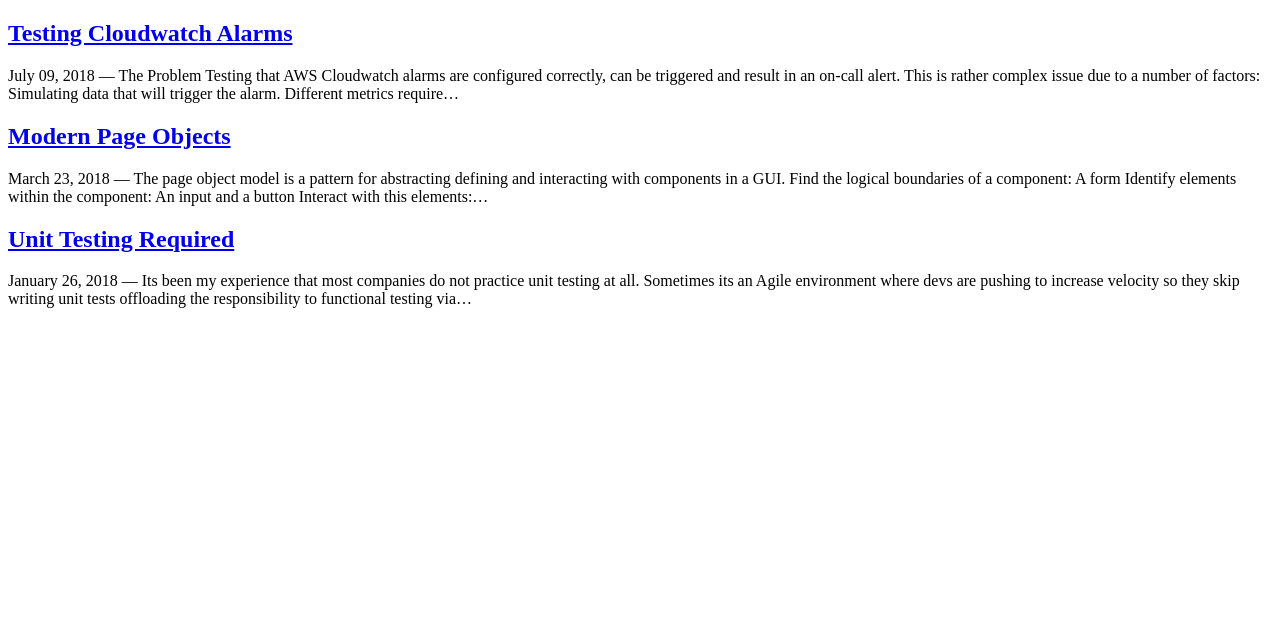
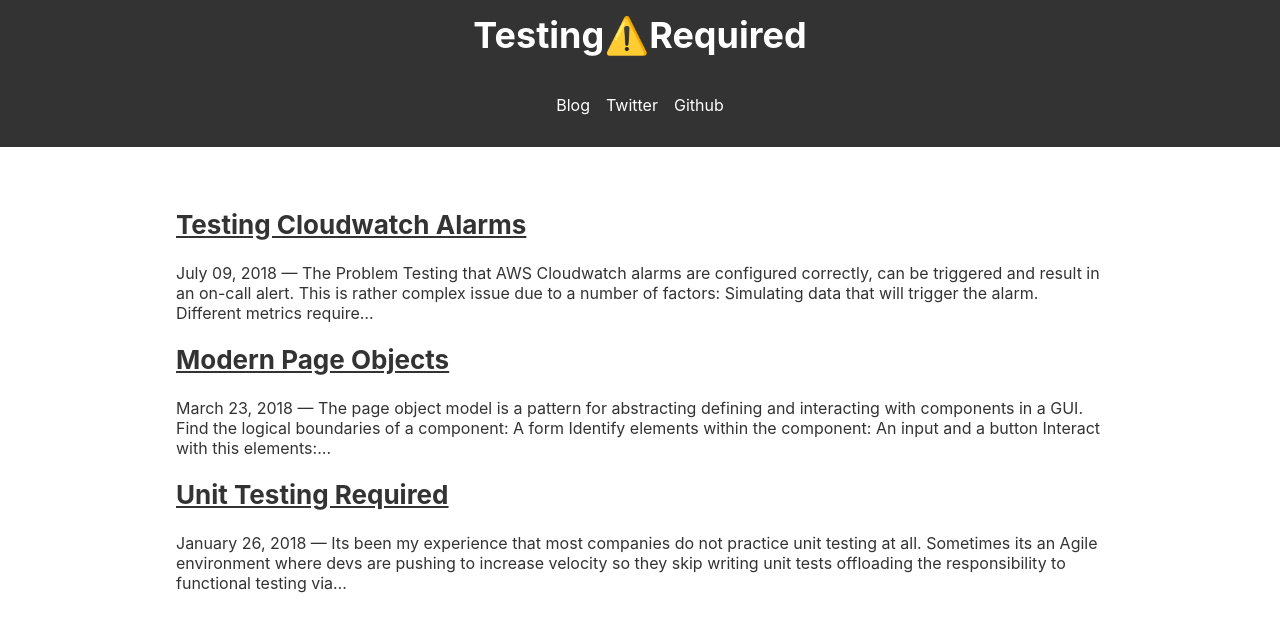
Before and after one commit to testingrequired/testingrequired.com, a Gatsby site: page /blog in a window 1280 px wide. Built offline with nearby package versions, Linux system fonts and the light colour scheme; Gatsby itself is replaced by a stand-in of ours; some packages are replaced by stand-ins of ours.

Commit message:
Upgrade to gatsby v2

```diff
--- a/src/layouts/index.js
+++ b/src/layouts/index.js
@@ -1,7 +1,9 @@
 import React from 'react';
 import PropTypes from 'prop-types';
-import Helmet from 'react-helmet';
+import { Helmet } from 'react-helmet';
 import Link from 'gatsby-link';
+import { StaticQuery, graphql } from 'gatsby';
+import { Location } from '@reach/router';
 
 import Site from '../components/site';
 import Header from '../components/header';
@@ -10,7 +12,20 @@ import Content from '../components/content';
 
 import './base.css';
 
-const Layout = ({ children, data, location }) => (
+export default ({ children }) => (
+  <StaticQuery
+    query={graphql`
+      query SiteTitleQuery {
+        site {
+          siteMetadata {
+            title
+          }
+        }
+      }
+    `}
+    render={data => (
+      <Location>
+        {({ location }) => (
           <Site>
             <Helmet title={data.site.siteMetadata.title} />
 
@@ -26,22 +41,10 @@ const Layout = ({ children, data, location }) => (
               </InlineList>
             </Header>
 
-    {location.pathname === '/' ? null : <Content>{children()}</Content>}
+            {location.pathname === '/' ? null : <Content>{children}</Content>}
           </Site>
+        )}
+      </Location>
+    )}
+  />
 );
-
-Layout.propTypes = {
-  children: PropTypes.func,
-};
-
-export default Layout;
-
-export const query = graphql`
-  query SiteTitleQuery {
-    site {
-      siteMetadata {
-        title
-      }
-    }
-  }
-`;
--- a/src/pages/blog.js
+++ b/src/pages/blog.js
@@ -1,10 +1,11 @@
 import React from 'react';
 import Link from 'gatsby-link';
+import Layout from '../layouts';
 
 export default function Index({ data }) {
   const { edges: posts } = data.allMarkdownRemark;
   return (
-    <div>
+    <Layout>
       {posts
         .filter(post => post.node.frontmatter.title.length > 0)
         .map(({ node: post }) => {
@@ -19,7 +20,7 @@ export default function Index({ data }) {
             </div>
           );
         })}
-    </div>
+    </Layout>
   );
 }
 export const pageQuery = graphql`
--- a/src/templates/post.js
+++ b/src/templates/post.js
@@ -1,8 +1,10 @@
 import React from 'react';
-import Helmet from 'react-helmet';
+import { Helmet } from 'react-helmet';
+import Layout from '../layouts';
 export default function Template({ data }) {
   const post = data.markdownRemark;
   return (
+    <Layout>
       <div className="blog-post-container">
         <Helmet title={`${post.frontmatter.title} - Testing Required`} />
         <div className="blog-post">
@@ -16,6 +18,7 @@ export default function Template({ data }) {
           />
         </div>
       </div>
+    </Layout>
   );
 }
 export const pageQuery = graphql`
```
Also changed, not shown: package.json (+13 -10 lines), src/pages/index.js (+7 -1 lines), 1 other file. Lines whose indentation alone changed are shown as unchanged.
